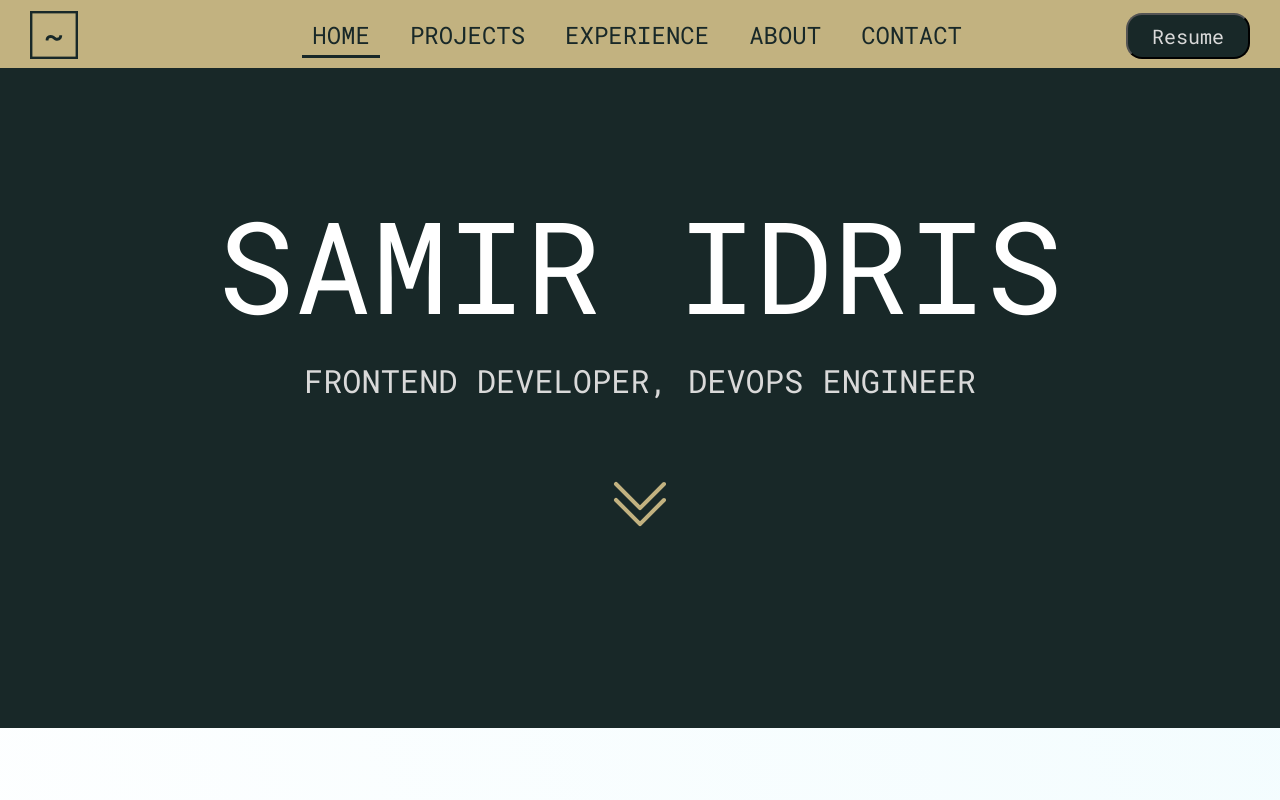
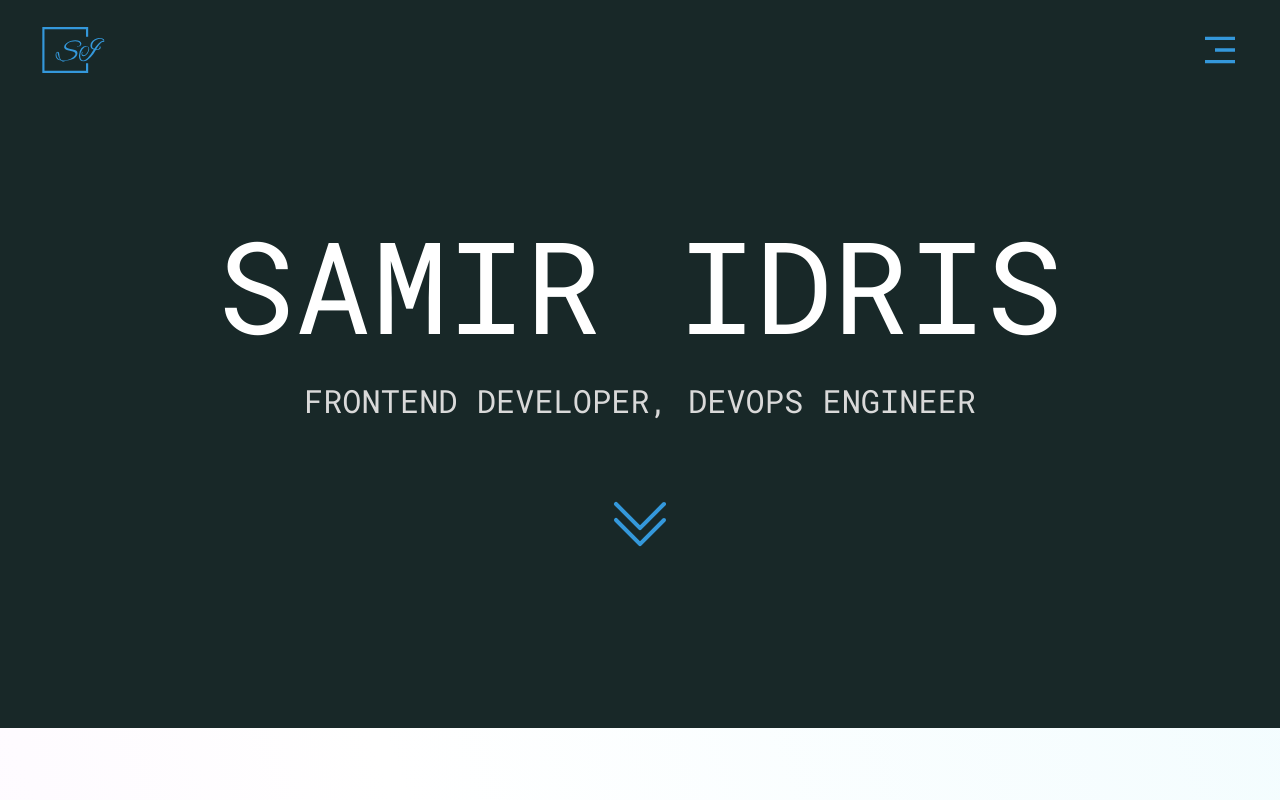
Before and after one commit to scisamir/samiridris, a React (Vite) app: page / in a window 1280 px wide. Shown: the top 800 px of the page. Built offline with nearby package versions, Linux system fonts and the light colour scheme.

Commit message:
portfolio ui revamp

```diff
--- a/src/App.tsx
+++ b/src/App.tsx
@@ -13,9 +13,9 @@ function App() {
     <>
       <Header />
       <HomePage />
+      <About />
+      <Experience />
       <Projects />
-      <Experience />
-      <About />
       <Contact />
       <Footer />
     </>
--- a/src/layout/Header/Header.tsx
+++ b/src/layout/Header/Header.tsx
@@ -38,6 +38,16 @@ export default function Header() {
 			checkbox.checked = false;
 		};
 
+		// handle nav color change
+		const nav = document.querySelector("nav");
+		const handleNavColor = () => {
+			if (checkbox.checked) {
+				nav.style.background = "#182828"
+			} else {
+				nav.style.background = "none"
+			}
+		};
+
 		// add scroll event listener
 		window.addEventListener("scroll", handleScroll);
 
@@ -46,11 +56,15 @@ export default function Header() {
 			page_link.addEventListener("click", handleLinkClick);
 		}
 
+		// add nav color event listener
+		checkbox.addEventListener("change", handleNavColor);
+
 		return () => {
 			window.removeEventListener("scroll", handleScroll);
 			for (const page_link of page_links) {
 				page_link.removeEventListener("click", handleLinkClick);
-			}
+			};
+			checkbox.removeEventListener("change", handleNavColor);
 		};
 	}, []);
 
@@ -59,8 +73,8 @@ export default function Header() {
 			<nav>
 				<input type="checkbox" id="check" />
 				<label htmlFor="check" className='hamb'>
-					<RiMenu3Fill className="hambOpen hambChild" color="#182828" fontSize="2.5rem" />
-					<AiOutlineClose className="hambClose hambChild" color="#182828" fontSize="2.5rem" />
+					<RiMenu3Fill className="hambOpen hambChild" color="#3498db" fontSize="2.5rem" />
+					<AiOutlineClose className="hambClose hambChild" color="#3498db" fontSize="2.5rem" />
 				</label>
 				<label className='logo'>
 					<a className="rootLogo" href="\">
@@ -69,9 +83,9 @@ export default function Header() {
 				</label>
 				<ul>
 					<li><a href="#homepage" className='page_link active'>home</a></li>
+					<li><a href="#about" className='page_link'>about</a></li>
+					<li><a href="#experience" className='page_link'>experience</a></li>
 					<li><a href="#projects" className='page_link'>projects</a></li>
-					<li><a href="#experience" className='page_link'>experience</a></li>
-					<li><a href="#about" className='page_link'>about</a></li>
 					<li><a href="#contact" className='page_link'>contact</a></li>
 					<li><button><a className="resume" href="https://drive.google.com/file/d/11G1CC_lACHDYSAScYctRg0zv7wPOJmIx/view?usp=sharing" target="_blank">Resume</a></button></li>
 				</ul>
--- a/src/layout/Header/styles.css
+++ b/src/layout/Header/styles.css
@@ -9,48 +9,53 @@
 
 nav {
   text-align: left;
-  background: #C2B280;
-  height: 70px;
+  height: 100px;
   width: 100%;
   position: fixed;
-  border-bottom: 2px solid #182828;
+  transition: all .5s;
 }
 
 label.logo {
   display: inline-block;
-  margin-top: calc((70px - 3rem) / 2);
-  padding: 0 30px;
+  margin-left: 40px;
+  height: 100px;
 }
 
 .rootLogo > img {
-  height: 3rem;
-  width: 3rem;
+  margin-top: 25px;
+  height: 50px;
 }
 
 nav ul {
-  float: right;
-  margin-right: 20px;
+  width: 100%;
+  position: fixed;
+  height: 100vh;
+  background: #182828;
+  top: 100px;
+  left: -100%;
+  text-align: center;
+  transition: all .5s;
 }
 
 nav ul li {
-  display: inline-block;
-  line-height: 70px;
-  margin: 0 10px;
-  font-size: 20px;
+  display: block;
+  margin: 32px 0;
+  line-height: 30px;
 }
 
 nav > ul > li > a {
-  color: #182828;
+  color: #EAEAEA;
   padding: 7px 10px;
   position: relative;
-  text-transform: uppercase;
-  font-size: 1.5rem;
+  text-transform: capitalize;
+  font-size: 20px;
+  font-weight: 400;
 }
 
 nav > ul > li > a:after {
   content: "";
   position: absolute;
-  background-color: #182828;
+  background-color: #3182ce;
   height: 3px;
   width: 0;
   left: 0;
@@ -68,23 +73,24 @@ nav > ul > li > a.active:after {
 }
 
 nav > ul > li > button {
-  margin-left: calc(30vw - 250px);
-  background: #182828;
+  margin-top: 24px;
+  background: #3182ce;
   padding: 0.5rem 1.5rem;
   border-radius: 16px;
+  border: none;
 }
 
 a.resume {
+  color: #D9D9D9;
+  font-weight: 600;
   font-size: 20px;
-  color: #D9D9D9;
 }
 
 .hamb {
   float: right;
-  margin-top: calc((70px - 2.5rem) / 2);
-  margin-right: 20px;
+  margin-top: calc((100px - 2.5rem) / 2);
+  margin-right: 40px;
   cursor: pointer;
-  display: none;
 }
 
 .hambChild {
@@ -99,52 +105,35 @@ a.resume {
   display: none;
 }
 
+#check:checked ~ ul {
+  left: 0;
+}
+#check:checked ~ label .hambClose {
+  display: inline-block;
+}
+#check:checked ~ label .hambOpen {
+  display: none;
+}
+
 
 /* RESPONSIVENESS */
 
-@media screen and (max-width: 1024px) {
+@media screen and (max-width: 636px) {
+  label.logo {
+    margin-left: 35px;
+  }
   .hamb {
-    display: block;
-  }
-  nav ul {
-    width: 100%;
-    position: fixed;
-    height: 100vh;
-    background: #C2B280;
-    top: 70px;
-    left: -100%;
-    text-align: center;
-    transition: all .5s;
+    margin-right: 35px;
   }
   nav ul li {
-    display: block;
-    margin: 32px 0;
-    line-height: 30px;
-  }
-  nav ul li a {
-    font-size: 20px;
+    margin: 26px 0;
+    line-height: 24px;
   }
   nav > ul > li > button {
-    margin-left: 0;
-    margin-top: 24px;
+    margin-top: 20px;
   }
-  #check:checked ~ ul {
-    left: 0;
-  }
-  #check:checked ~ label .hambClose {
-    display: inline-block;
-  }
-  #check:checked ~ label .hambOpen {
-    display: none;
+  nav > ul > li > a,
+  a.resume {
+    font-size: 16px;
   }
 }
-
-@media screen and (max-width: 636px) {
-  nav ul li {
-    margin: 24px 0;
-    line-height: 18px;
-  }
-  nav > ul > li > button {
-    margin-top: 16px;
-  }
-}
--- a/src/pages/About/styles.css
+++ b/src/pages/About/styles.css
@@ -31,9 +31,10 @@ section#about > div .myPix {
 }
 
 section#about figure button {
-    background: #182828;
+    background: #3498db;
     padding: 0.5rem 1.5rem;
     border-radius: 16px;
+    border: none;
     font-size: 16px;
     color: #ffffff;
     display: block;
--- a/src/pages/Contact/styles.css
+++ b/src/pages/Contact/styles.css
@@ -100,13 +100,14 @@ section#contact form textarea {
 }
 
 section#contact form button {
-    background: #C2B280;
+    background: #3182ce;
     padding: 0.5rem 1.5rem;
     border-radius: 16px;
     font-size: 20px;
     color: #161616;
     display: block;
     margin: 0 auto;
+    border: none;
 }
 
 
--- a/src/pages/Homepage/Homepage.tsx
+++ b/src/pages/Homepage/Homepage.tsx
@@ -7,7 +7,7 @@ export default function HomePage() {
 		<section id="homepage">
 			<p id="name">SAMIR IDRIS</p>
 			<p id="intro">FRONTEND DEVELOPER, DEVOPS ENGINEER</p>
-			<div id='arrDown'><BsChevronDoubleDown color="#C2B280" fontSize="4rem" /></div>
+			<div id='arrDown'><BsChevronDoubleDown color="#3498db" fontSize="4rem" /></div>
 		</section>
 	)
 }
--- a/src/pages/Homepage/styles.css
+++ b/src/pages/Homepage/styles.css
@@ -10,7 +10,7 @@
 
 section#homepage {
   background: #182828;
-  padding-top: 180px;
+  padding-top: 200px;
   height: 91vh;
   min-height: 700px;
 }
--- a/src/pages/Projects/Project/styles.css
+++ b/src/pages/Projects/Project/styles.css
@@ -68,7 +68,7 @@
     border-radius: 6px;
     border: none;
     font-weight: 600;
-    background: #182828;
+    background: #3498db;
     color: #DDDDDD;
     display: flex;
     gap: 8px;
```
Also changed, not shown: public/project5.jpg, public/root.svg.
